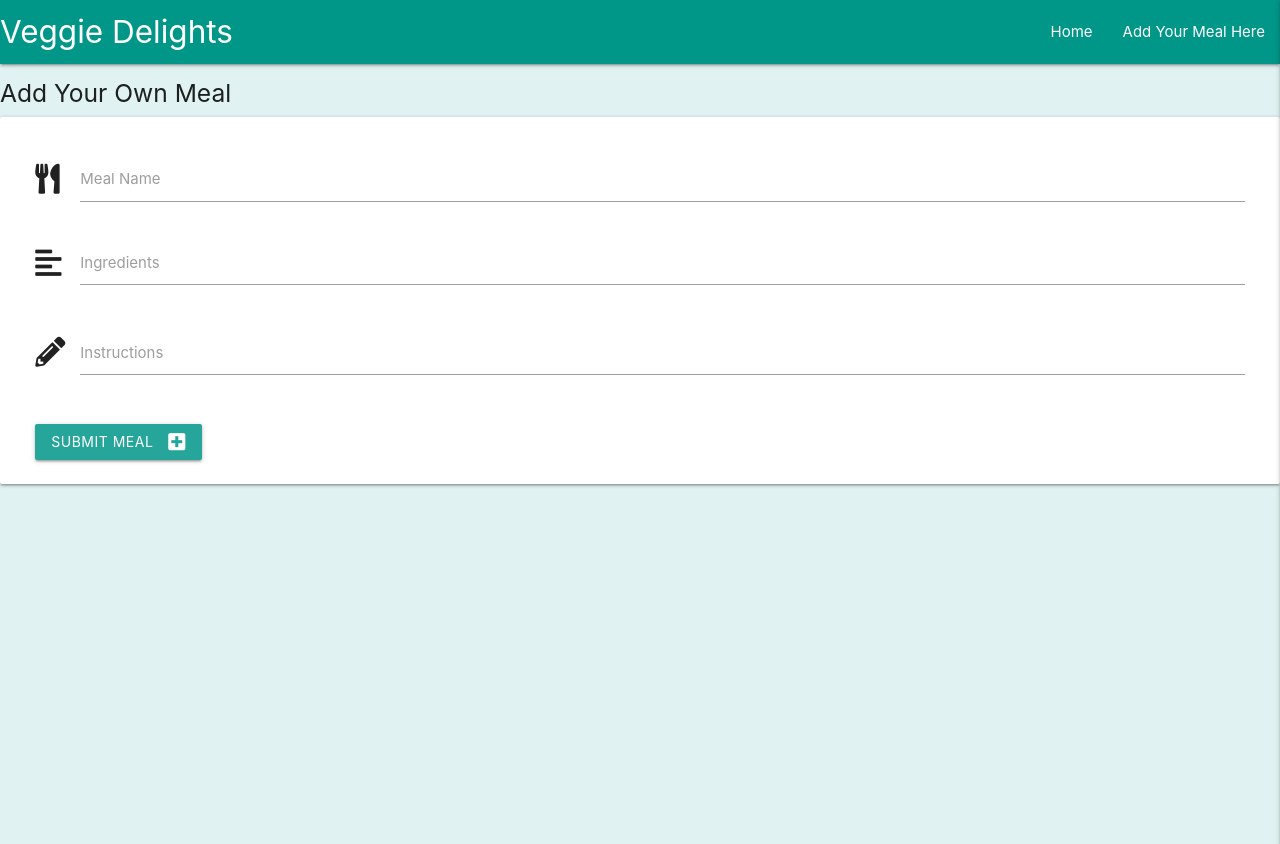
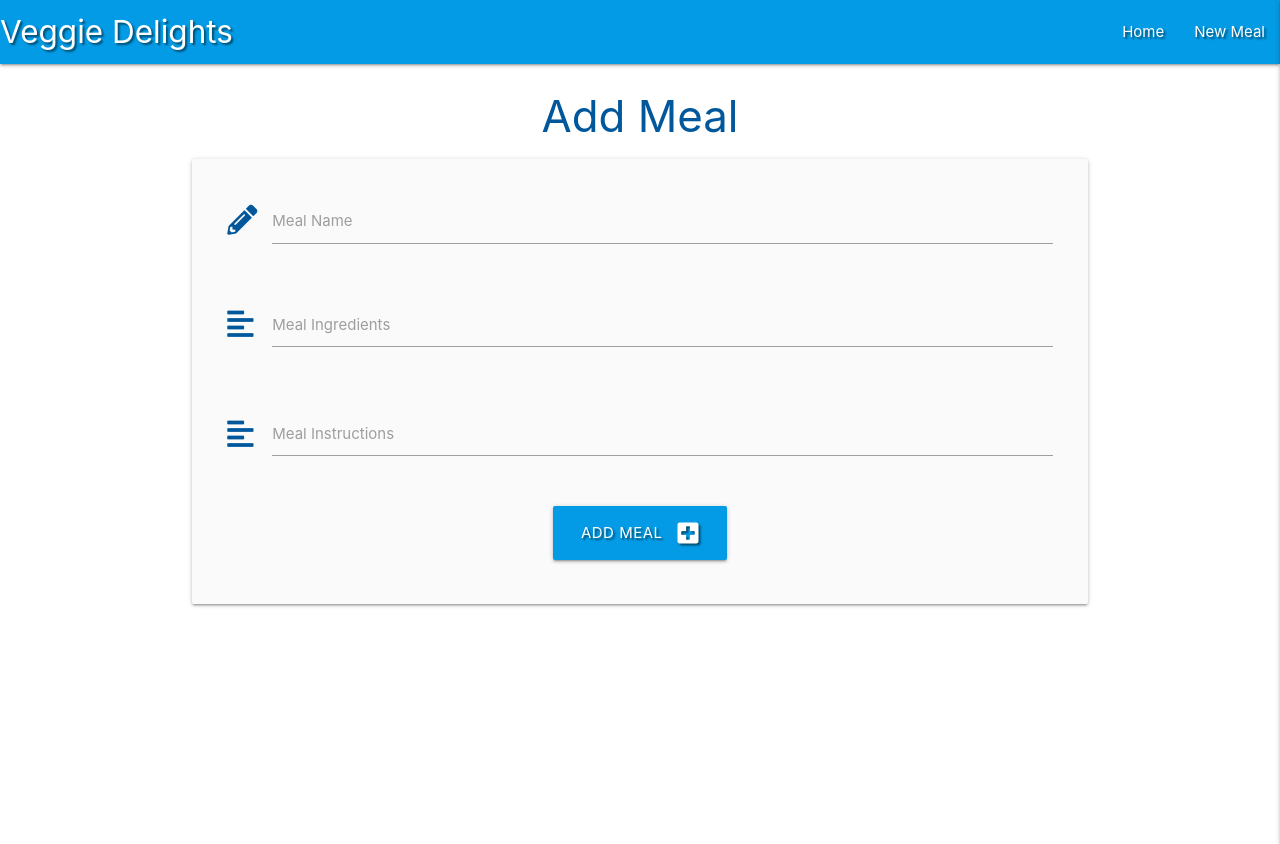
Before and after one commit to phillrutherford/veggie-delights, a Flask app: page /add_meal in a window 1280 px wide. Shown: the top 844 px of the page. Run offline with Flask 2, Linux system fonts and the light colour scheme; data that the repository does not hold is empty; some libraries are stand-ins or nearby versions.

Commit message:
edit and add meal functions debugged and fixed

```diff
--- a/app.py
+++ b/app.py
@@ -30,23 +30,23 @@ def get_meals():
 @app.route("/add_meal", methods=["GET", "POST"])
 def add_meal():
     if request.method == "POST":
-        meals = {
+        meal = {
             "meal_name": request.form.get("meal_name"),
-            "ingredients": request.form.get("ingredients"),
-            "instructions": request.form.get("instructions")
+            "meal_ingredients": request.form.get("meal_ingredients"),
+            "meal_instructions": request.form.get("meal_instructions")
         }
-        mongo.db.meals.insert_one(meals)
+        mongo.db.meals.insert_one(meal)
         flash("Thank you for adding your meal")
         return redirect(url_for("get_meals"))
 
     meals = mongo.db.meals.find().sort("meal_name", 1)
     return render_template("add_meal.html", meals=meals)
 
-@app.route("/edit_meal/<meals_id>", methods=["GET", "POST"])
-def edit_meal(meals_id):
-    meals = mongo.db.meals.find_one({"_id": ObjectId(meals_id)})
+@app.route("/edit_meal/<meal_id>", methods=["GET", "POST"])
+def edit_meal(meal_id):
+    meal = mongo.db.meals.find_one({"_id": ObjectId(meal_id)})
     meals = mongo.db.meals.find().sort("meal_name", 1)
-    return render_template("edit_meal.html", meals=meals)
+    return render_template("edit_meal.html", meals=meals, meal=meal)
 
 
 
--- a/static/css/style.css
+++ b/static/css/style.css
@@ -1,5 +1,9 @@
-body {
-    background-color: #e0f2f1;
+.text-shadow {
+    text-shadow: 2px 2px 2px rgba(0, 0, 0, 0.5);
+}
+
+.flashes h4 {
+    line-height: 2;
 }
 
 .btn-small {
--- a/templates/add_meal.html
+++ b/templates/add_meal.html
@@ -1,42 +1,50 @@
 {% extends "base.html" %}
 {% block content %}
 
-    <h5>Add Your Own Meal</h5>
+   <h3 class="light-blue-text text-darken-4 center-align">Add Meal</h3>
 
-
-    <div class="row card-panel">
-        <form class="col s12" method="POST" action="{{ url_for('add_meal')}}">
-            <div class="row">
+    <div class="row card-panel grey lighten-5">
+        <form class="col s12" method="POST" action="{{ url_for('add_meal') }}">
 
                 <!--meal name-->
+                <div class="row">
                     <div class="input-field col s12">
-                    <i class="fas fa-utensils prefix"></i>
-                    <input id="meal_name" name="meal_name" type="text" class="validate" required>
+                        <i class="fas fa-pencil-alt prefix light-blue-text text-darken-4"></i>
+                        <input id="meal_name" name="meal_name" minlength="3" maxlength="50"
+                            type="text" class="validate" required>
                         <label for="meal_name">Meal Name</label>
                     </div>
+                </div>
 
-                <!-- Ingredients-->
+                <!--Ingredients-->
+                <div class="row">
                     <div class="input-field col s12">
-                    <i class="fas fa-align-left prefix"></i>
-                    <textarea id="ingredients" name="ingredients" class="materialize-textarea"></textarea>
-                    <label for="ingredients">Ingredients</label>
+                        <i class="fas fa-align-left prefix light-blue-text text-darken-4"></i>
+                        <textarea id="meal_ingredients" name="meal_ingredients" minlength="5"
+                            maxlength="500" class="materialize-textarea validate" required></textarea>
+                        <label for="meal_ingredients">Meal Ingredients</label>
+                    </div>
                 </div>
 
                 <!--Instructions-->
+                <div class="row">
                     <div class="input-field col s12">
-                    <i class="fas fa-pencil-alt prefix"></i>
-                    <textarea id="instructions" name="instructions" class="materialize-textarea"></textarea>
-                    <label for="instructions">Instructions</label>
+                        <i class="fas fa-align-left prefix light-blue-text text-darken-4"></i>
+                        <textarea id="meal_instructions" name="meal_instructions" minlength="5"
+                            maxlength="500" class="materialize-textarea validate" required></textarea>
+                        <label for="meal_instructions">Meal Instructions</label>
                     </div>
                  </div>
                     <!--submit button-->
-                <button class="btn waves-effect waves-light" type="submit">Submit Meal
-                    <i class="material-icons right fas fa-plus-square"></i></i>
+                <div class="row">
+                <div class="col s12 center-align">
+                    <button type="submit" class="btn-large light-blue darken-1 text-shadow">
+                        Add Meal <i class="fas fa-plus-square right"></i>
                     </button>
-
+                </div>
+            </div>
         </form>
     </div>
 
 
-
 {% endblock %}
--- a/templates/base.html
+++ b/templates/base.html
@@ -3,38 +3,43 @@
 <head>
     <meta charset="UTF-8">
     <meta name="viewport" content="width=device-width, initial-scale=1.0">
-    <link rel="stylesheet" href="https://cdnjs.cloudflare.com/ajax/libs/font-awesome/5.15.1/css/all.min.css"
-        integrity="sha512-+4zCK9k+qNFUR5X+cKL9EIR+ZOhtIloNl9GIKS57V1MyNsYpYcUrUeQc9vNfzsWfV28IaLL3i96P9sdNyeRssA==" crossorigin="anonymous" />
-    <link rel="stylesheet" href="https://cdnjs.cloudflare.com/ajax/libs/materialize/1.0.0/css/materialize.min.css">
+    <link rel="stylesheet" href="https://cdnjs.cloudflare.com/ajax/libs/font-awesome/5.13.1/css/all.min.css"
+        integrity="sha512-xA6Hp6oezhjd6LiLZynuukm80f8BoZ3OpcEYaqKoCV3HKQDrYjDE1Gu8ocxgxoXmwmSzM4iqPvCsOkQNiu41GA==" crossorigin="anonymous" type="text/css">
+    <link rel="stylesheet" href="https://cdnjs.cloudflare.com/ajax/libs/materialize/1.0.0/css/materialize.min.css" type="text/css">
     <link rel="stylesheet" href="{{ url_for('static', filename='css/style.css') }}" type="text/css">
     {% block styles %}
     {% endblock %}
+    <title>Veggie Delights</title>
+</head>
 
-    <title>veggie delights</title>
-</head>
+
 <body>
     <header>
-        <!--navbar-->
-        <nav>
-            <div class="nav-wrapper text-shadow teal">
-            <a href="#!" class="brand-logo">Veggie Delights</a>
-            <a href="#" data-target="mobile-demo" class="sidenav-trigger"><i class="fas fa-utensils"></i></a>
+        <!-- top navbar -->
+		<nav class="nav-extended text-shadow light-blue darken-1">
+			<div class="nav-wrapper">
+				<a href="{{ url_for('get_meals') }}" class="brand-logo">Veggie Delights</a>
+				<a href="#" data-target="mobile-demo" class="sidenav-trigger right"><i class="fas fa-bars"></i></a>
 				<ul class="right hide-on-med-and-down">
 					<li><a href="{{ url_for('get_meals') }}">Home</a></li>
-                <li><a href="{{ url_for('add_meal') }}">Add Your Meal Here</a></li>
+                    <li><a href="{{ url_for('add_meal') }}">New Meal</a></li>
 				</ul>
 			</div>
 		</nav>
 
         <!--mobile navbar-->
         <ul class="sidenav" id="mobile-demo">
-            <li><h4 class="center-align teal">Veggie Delights</h4></li>
+            <li><h4 class="center-align light-blue-text text-darken 4">Veggie Delights</h4></li>
             <li><a href="{{ url_for('get_meals') }}">Home</a></li>
-            <li><a href="{{ url_for('add_meal') }}">Add Your Meal Here</a></li>
+            <li><a href="{{ url_for('add_meal') }}">New Meal</a></li>
 		</ul>
     </header>
+
+
+    <main class="container">
         {% block content %}
         {% endblock %}
+    </main>
 
     <script src="https://code.jquery.com/jquery-3.5.1.min.js"
         integrity="sha256-9/aliU8dGd2tb6OSsuzixeV4y/faTqgFtohetphbbj0=" crossorigin="anonymous"></script>
```
Also changed, not shown: templates/edit_meal.html (+34 -18 lines), templates/meals.html (+17 -8 lines). Lines whose indentation alone changed are shown as unchanged.
